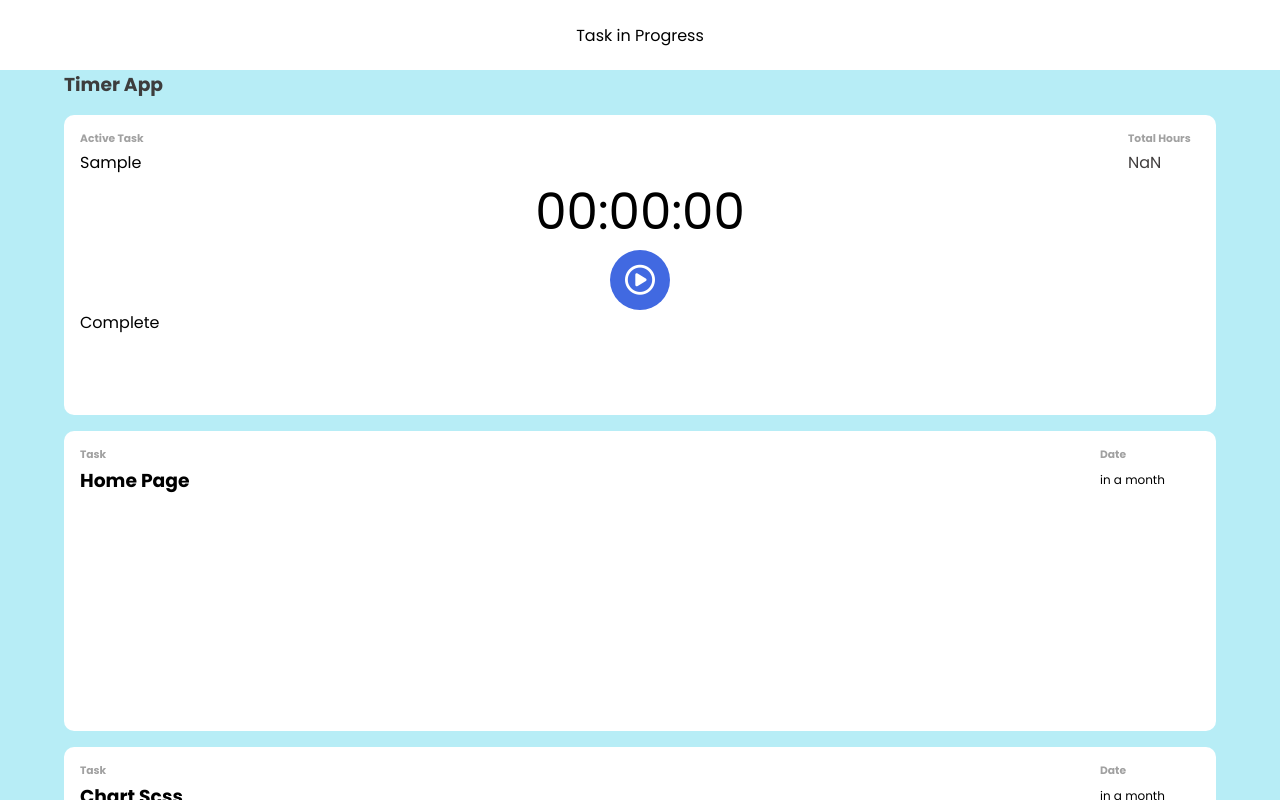
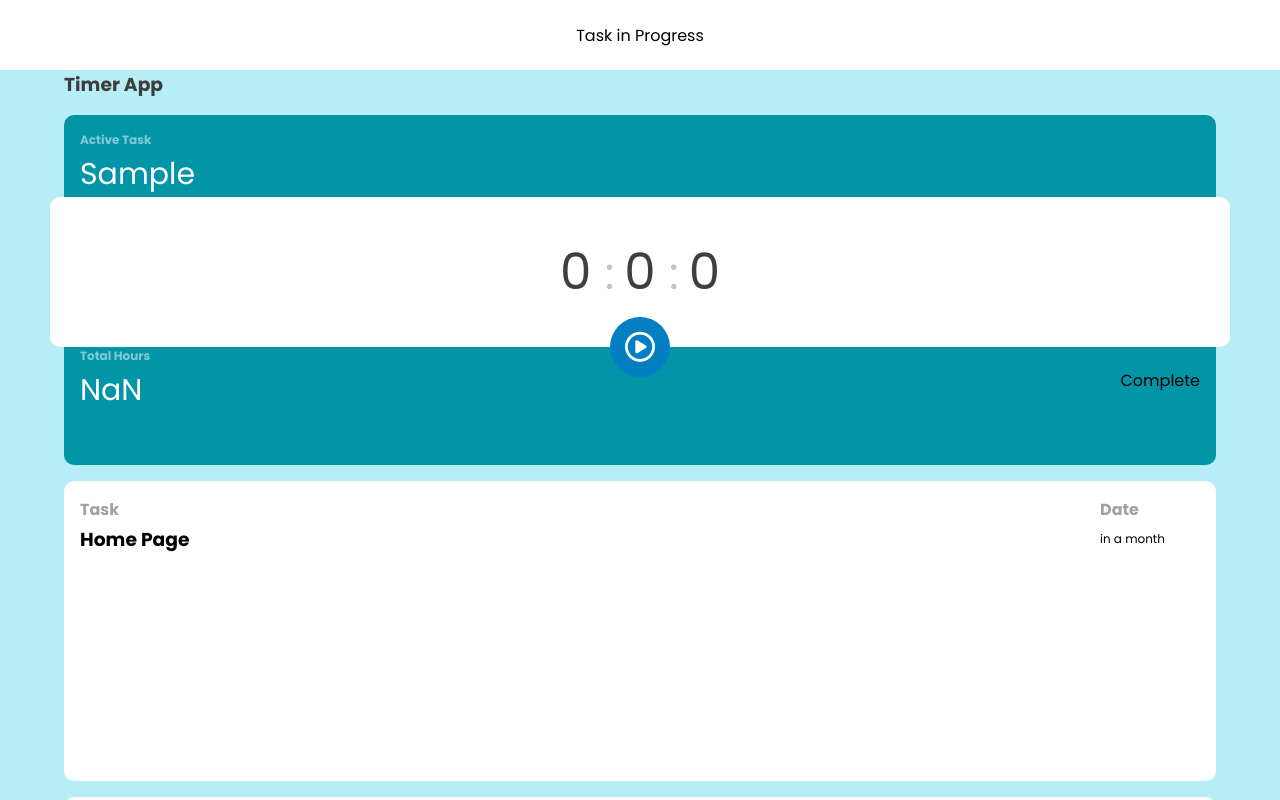
Before and after one commit to zenonn37/time, a Vue app: page /projects/697 in a window 1280 px wide. Both pictures are taken after typing "Sample", "Sample", "Sample" into the empty fields and a click on the input "Accept". Shown: the top 800 px of the page. Built offline with nearby package versions, Linux system fonts and the light colour scheme; what vue-toast-notification, vue2-filters would draw is missing.

Commit message:
added mixins

```diff
--- a/public/index.html
+++ b/public/index.html
@@ -8,6 +8,7 @@
   <link rel="icon" href="<%= BASE_URL %>favicon.ico">
   <link rel="stylesheet" href="https://cdnjs.cloudflare.com/ajax/libs/animate.css/3.7.2/animate.min.css">
   <link href="https://fonts.googleapis.com/css?family=Poppins:400,700&display=swap" rel="stylesheet">
+  <link rel="stylesheet" href="https://cdnjs.cloudflare.com/ajax/libs/animate.css/3.7.2/animate.min.css">
 
   <script src="https://kit.fontawesome.com/bf4a890836.js"></script>
   <title>Timer</title>
--- a/src/components/ActiveTask.vue
+++ b/src/components/ActiveTask.vue
@@ -4,22 +4,28 @@
       <template v-if="!active">No Task</template>
 
       <template v-else>
-        <div class="panel-parent">
-          <div class="panel-container">
-            <div class="panel-top">
+        <div class="task-parent">
+          <div class="task-container">
+            <div class="task-top">
               <div class="activity-name">
                 <h6>Active Task</h6>
                 <span>{{task.task}}</span>
               </div>
+            </div>
+            <div class="activity-mid">
+              <CountDown :seconds="task.seconds" />
+            </div>
+
+            <div class="activity-end">
               <div class="panel-time">
                 <h6>Total Hours</h6>
                 <span class="hours">{{task.seconds}}</span>
               </div>
+
+              <div>
+                <div @click="onComplete()">Complete</div>
+              </div>
             </div>
-            <div class="activity-bottom">
-              <CountDown :seconds="task.seconds" />
-            </div>
-            <div @click="onComplete()">Complete</div>
           </div>
         </div>
       </template>
--- a/src/components/timers/CountDown.vue
+++ b/src/components/timers/CountDown.vue
@@ -1,10 +1,16 @@
 <template>
   <div class="count-down-parent">
     <div class="count-down">
-      <div>
-        <span>{{d_hours}}0:</span>
-        <span>{{d_minutes}}0:</span>
-        <span>{{d_seconds}}0</span>
+      <div class="clock-down">
+        <span>
+          {{d_hours}}
+          <span class="time-dots">:</span>
+        </span>
+        <span>
+          {{d_minutes}}
+          <span class="time-dots">:</span>
+        </span>
+        <span>{{ d_seconds}}</span>
       </div>
 
       <div class="count-start" @click="timer()">
@@ -73,7 +79,8 @@ export default {
     },
 
     bosTimer() {
-      let seconds = this.save === true ? this.pause : this.entry;
+      const sec = this.seconds;
+      let seconds = this.save === true ? this.pause : sec;
       this.stopCountDown = false;
       const now = Date.now();
       const then = now + seconds * 1000;
@@ -107,20 +114,17 @@ export default {
       return `${hour} : ${minute} : 00`;
     },
 
-    setTime() {
-      let min = parseInt(this.count.d_minutes);
-      let hour = parseInt(this.count.d_hours);
-      let hours = hour > 0 ? hour * 3600 : 0;
-      let minutes = min > 0 ? min * 60 : 0;
+    // setTime() {
+    //   // let min = parseInt(this.count.d_minutes);
+    //   // let hour = parseInt(this.count.d_hours);
+    //   let hours = hour > 0 ? hour * 3600 : 0;
+    //   let minutes = min > 0 ? min * 60 : 0;
 
-      this.sec_h = hours;
-      this.sec_m = minutes;
+    //   let total = hours + minutes;
+    //   console.log(total);
 
-      let total = hours + minutes;
-      console.log(total);
-
-      this.entry = total;
-    },
+    //   this.entry = total;
+    // },
 
     onStopTimer() {
       this.stopCountDown = true;
--- a/src/style/main.css
+++ b/src/style/main.css
@@ -53,14 +53,23 @@ h1, h2, h3, h4, h5, h6 {
   width: 90%;
 }
 
+.fade-enter-active, .fade-leave-active {
+  -webkit-transition: opacity 3s ease-in-out;
+  transition: opacity 3s ease-in-out;
+}
+
+.fade-enter, .fade-leave-to {
+  opacity: 0;
+}
+
 .fadeIn {
-  -webkit-animation-duration: .25s;
-          animation-duration: .25s;
+  -webkit-animation-duration: .5s;
+          animation-duration: .5s;
 }
 
 .fadeOut {
-  -webkit-animation-duration: .25s;
-          animation-duration: .25s;
+  -webkit-animation-duration: .5s;
+          animation-duration: .5s;
 }
 
 .header-parent {
@@ -130,6 +139,20 @@ h1, h2, h3, h4, h5, h6 {
   font-size: small;
 }
 
+.count-down-parent {
+  height: 100%;
+  display: -webkit-box;
+  display: -ms-flexbox;
+  display: flex;
+  -webkit-box-align: center;
+      -ms-flex-align: center;
+          align-items: center;
+  -webkit-box-pack: center;
+      -ms-flex-pack: center;
+          justify-content: center;
+  position: relative;
+}
+
 .count-down-parent .count-down {
   display: -webkit-box;
   display: -ms-flexbox;
@@ -150,12 +173,34 @@ h1, h2, h3, h4, h5, h6 {
 
 .count-down-parent .count-down span {
   font-size: 50px;
+  opacity: 1;
+  color: #413e3e;
+  font-size: 50px;
+}
+
+.count-down-parent .count-down .clock-down {
+  width: 300px;
+  display: -webkit-box;
+  display: -ms-flexbox;
+  display: flex;
+  -webkit-box-pack: center;
+      -ms-flex-pack: center;
+          justify-content: center;
+}
+
+.count-down-parent .count-down .clock-down .time-dots {
+  opacity: 0.3;
+  color: #413e3e;
+  font-size: 45px;
+  padding-right: 10px;
 }
 
 .count-down-parent .count-down .count-start {
+  bottom: -30px;
+  position: absolute;
   width: 60px;
   height: 60px;
-  background-color: royalblue;
+  background-color: #027EC3;
   border-radius: 50%;
   display: -webkit-box;
   display: -ms-flexbox;
@@ -200,18 +245,13 @@ h1, h2, h3, h4, h5, h6 {
 }
 
 .panel-parent {
+  height: 300px;
   background-color: #fff;
-  height: 300px;
-  min-width: 320px;
-  border-radius: 10px;
-  margin: 1rem 0 1rem 0;
   -webkit-transition: all 0.3s ease-in;
   transition: all 0.3s ease-in;
-  overflow: hidden;
-}
-
-.panel-parent:hover {
-  height: 250px;
+  margin: 1rem 0 1rem 0;
+  min-width: 260px;
+  border-radius: 10px;
 }
 
 .panel-parent i {
@@ -220,7 +260,9 @@ h1, h2, h3, h4, h5, h6 {
 }
 
 .panel-parent h6 {
+  opacity: 1;
   color: #a1a1a1;
+  font-size: inherit;
   margin-bottom: .2rem;
 }
 
@@ -311,4 +353,63 @@ h1, h2, h3, h4, h5, h6 {
 .panel-parent .panel-bottom .panel-goal {
   width: 72px;
 }
+
+.task-parent {
+  height: 350px;
+  background-color: #0295a8;
+  -webkit-transition: all 0.3s ease-in;
+  transition: all 0.3s ease-in;
+  margin: 1rem 0 1rem 0;
+  min-width: 260px;
+  border-radius: 10px;
+}
+
+.task-parent .task-container {
+  padding: 1rem;
+}
+
+.task-parent .task-top {
+  display: -webkit-box;
+  display: -ms-flexbox;
+  display: flex;
+}
+
+.task-parent .activity-mid {
+  height: 150px;
+  background-color: #fff;
+  -webkit-transition: all 0.3s ease-in;
+  transition: all 0.3s ease-in;
+  margin: 1rem 0 1rem 0;
+  min-width: 260px;
+  border-radius: 10px;
+  margin: 0 -30px 0 -30px;
+}
+
+.task-parent .activity-end {
+  display: -webkit-box;
+  display: -ms-flexbox;
+  display: flex;
+  -webkit-box-align: center;
+      -ms-flex-align: center;
+          align-items: center;
+}
+
+.task-parent .activity-end .panel-time {
+  -webkit-box-flex: 1;
+      -ms-flex: 1;
+          flex: 1;
+}
+
+.task-parent h6 {
+  opacity: 0.5;
+  color: #fff;
+  font-size: 12px;
+  margin-bottom: .2rem;
+}
+
+.task-parent span {
+  opacity: 1;
+  color: #fff;
+  font-size: 30px;
+}
 /*# sourceMappingURL=main.css.map */
--- a/src/style/main.scss
+++ b/src/style/main.scss
@@ -1,7 +1,9 @@
 @import './vars/theme';
+@import './mixins/functions';
 @import './modules/base';
 @import './modules/header';
 @import './modules/countdown';
 @import './modules/countup';
 @import './modules/panels';
+@import './modules/task-panel';
 @import './modules/project';
--- /dev/null
+++ b/src/style/mixins/_functions.scss
@@ -0,0 +1,20 @@
+//panel mixin for all project panels aka boxes
+@mixin panels($height,$color) {
+    height: $height;
+    background-color: $color;
+  transition: all 0.3s ease-in;
+  margin: 1rem 0 1rem 0;
+  min-width: 260px;
+  border-radius: 10px;
+ // overflow: hidden;
+
+}
+
+//colors
+@mixin text($color,$opacity,$size) {
+    opacity: $opacity;
+    color: $color;
+    font-size:$size;
+}
+
+//basic flex
--- a/src/style/modules/_countdown.scss
+++ b/src/style/modules/_countdown.scss
@@ -1,4 +1,9 @@
 .count-down-parent{
+  height: 100%;
+  display: flex;
+  align-items: center;
+  justify-content: center;
+  position: relative;
   .count-down{
       display: flex;
       flex-direction: column;
@@ -9,12 +14,26 @@
       }
     span{
         font-size:50px;
+        @include text($hours,1,50px);
+      }
+      .clock-down{
+        width: 300px;
+        display: flex;
+        justify-content: center;
+        .time-dots{
+          @include text($hours,.3,45px);
+          padding-right:10px;
+         // margin-bottom:-11px;
+        }
+
       }
 
       .count-start{
+           bottom: -30px;
+           position:absolute;
           width: 60px;
           height: 60px;
-          background-color: royalblue;
+          background-color: #027EC3;
           border-radius: 50%;
           display: flex;
           justify-content: center;
--- a/src/style/modules/_panels.scss
+++ b/src/style/modules/_panels.scss
@@ -1,15 +1,7 @@
 .panel-parent{
-
-  background-color: $white;
-  height: 300px;
-
-  min-width: 320px;
-  border-radius: 10px;
-  margin: 1rem 0 1rem 0;
-  transition: all 0.3s ease-in;
-  overflow: hidden;
+ @include panels(300px,$white);
   &:hover{
-      height: 250px;
+      //height: 250px;
   }
 
   i{
@@ -18,7 +10,8 @@
   }
 
   h6{
-    color: $grey;
+      @include text($grey,1,inherit);
+   // color: $grey;
     margin-bottom: .2rem;
 }
 
--- /dev/null
+++ b/src/style/modules/_task-panel.scss
@@ -0,0 +1,31 @@
+.task-parent{
+    @include panels(350px,$panel);
+    .task-container{
+        padding: 1rem;
+    }
+    .task-top{
+        display: flex;
+    }
+    .activity-mid{
+        @include panels(150px,$white);
+        margin: 0 -30px 0 -30px;
+    }
+    .activity-end{
+        display: flex;
+        align-items: center;
+        .panel-time{
+            flex:1;
+
+
+        }
+    }
+    h6{
+        @include text($white,.5,12px);
+
+     // color: $grey;
+      margin-bottom: .2rem;
+  }
+  span{
+    @include text($white,1,30px);
+  }
+}
--- a/src/style/vars/_theme.scss
+++ b/src/style/vars/_theme.scss
@@ -1,5 +1,5 @@
 $background:#B7EDF6;
-$panel:#02ADC3;
+$panel:rgb(2, 149, 168);
 $white:#fff;
 $success:rgb(109, 161, 109);
 $grey:rgb(161, 161, 161);
```
Also changed, not shown: src/style/modules/_base.scss (+8 -3 lines), 1 other file (tests, documents, lock files or other folders).
